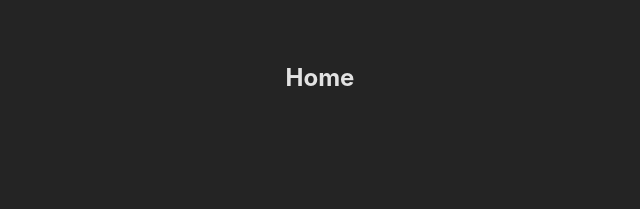
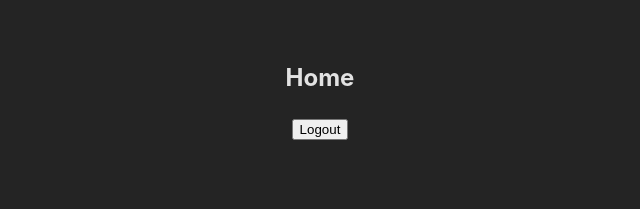
Before and after one commit to rmazin0/sticker_shop_2024, a React (Vite) app in the folder client/: page /home in a window 1280 px wide. Shown: the top 209 px of the page, without its empty margins (320-960 px from the left). Built offline with nearby package versions, Linux system fonts and the light colour scheme.

Commit message:
logout button added to home page

```diff
--- a/client/src/views/Home.jsx
+++ b/client/src/views/Home.jsx
@@ -1,9 +1,24 @@
 import {useState} from 'react'
+import axios from 'axios';
+import { useNavigate } from 'react-router-dom';
 
 const Home = (props) => {
+    const navigate = useNavigate();
+
+    const logout = () => {
+        axios.post('http://localhost:8000/api/logout', {}, {withCredentials:true})
+            .then((res) => {
+                navigate('/')
+            })
+            .catch((err) => {
+                console.error(err);
+            })
+    }
+
     return (
         <div>
             <h2>Home</h2>
+            <button onClick={logout}>Logout</button>
         </div>
 )}
 
```
